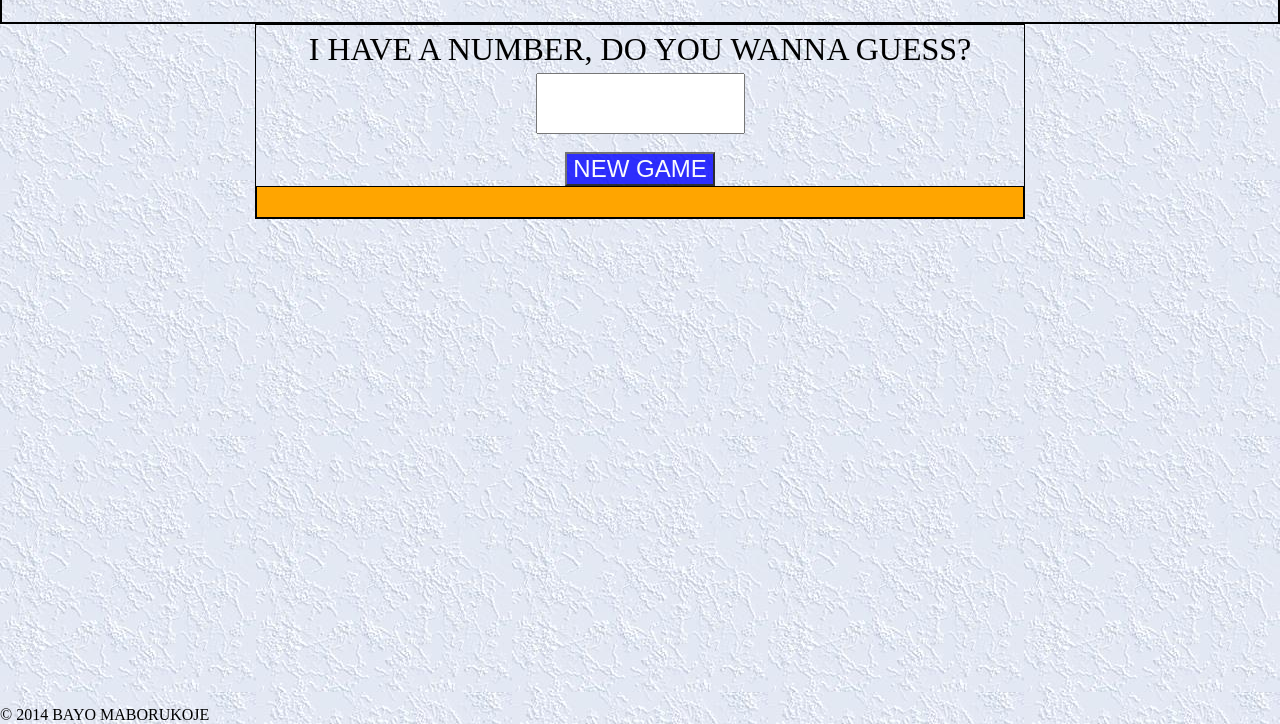
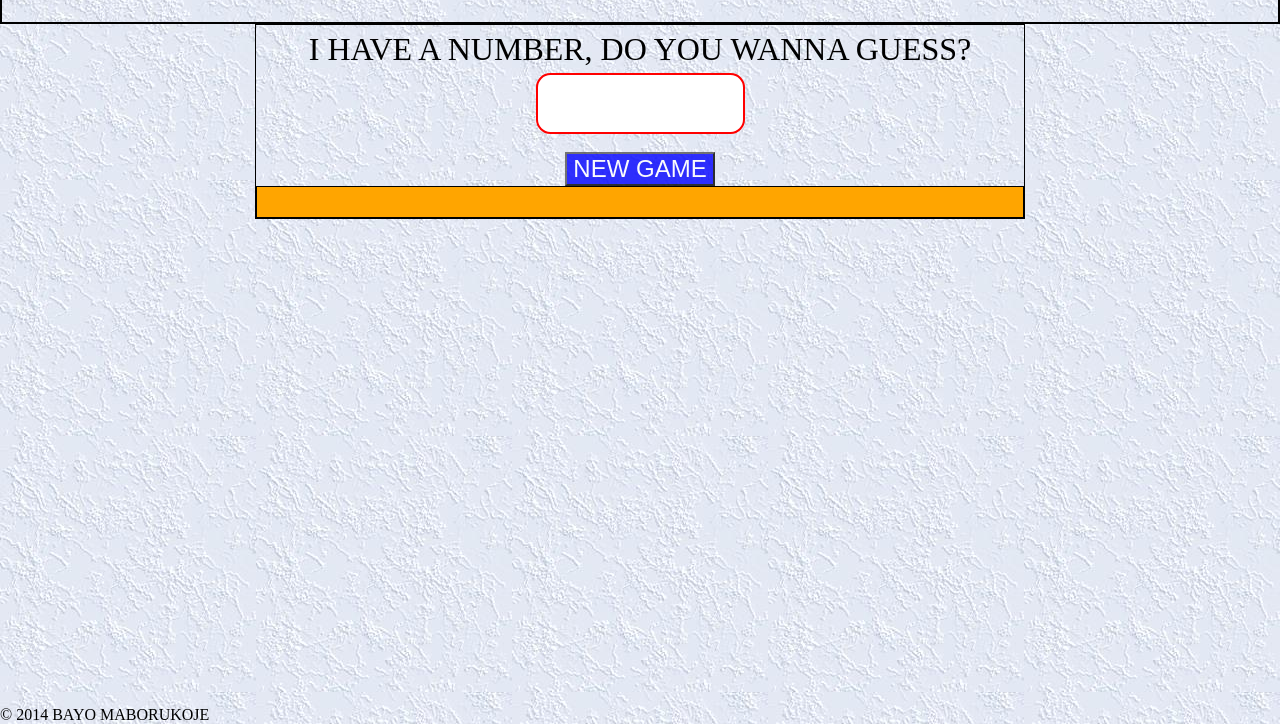
Before and after one commit to adebayo-maborukoje/hotOrCold, a plain HTML site: page index.html in a window 1280 px wide. Shown: the part 76-800 px from the top of the page. Drawn offline with Linux system fonts and the light colour scheme.

Commit message:
CSS MODIFIED

```diff
--- a/css/style.css
+++ b/css/style.css
@@ -50,11 +50,14 @@ input {
     line-height: 1em;
     font-size: 3em;
     text-align: center;
+    border-radius: 0.3em;
+    outline: 0;
+    border:2px solid red;
 
 }
 button {
     width: auto;
-    height: a3uto;
+    height: auto;
     max-width: 10em;
     max-height: 10em;
     background-color: blue;
--- a/index.html
+++ b/index.html
@@ -39,7 +39,7 @@
          <form >
 
         <label for="userGuess"> I HAVE A NUMBER, DO YOU WANNA GUESS?</label> </br>
-        <input type="text" id="userGuess" size="5" maxlength="3" pattern="(100|[1-9]\d|\d)">
+        <input type="text" id="userGuess" size="5" maxlength="3" >
         </br>
         </br>
         <button id="newGuess"> GUESS </button>
```
